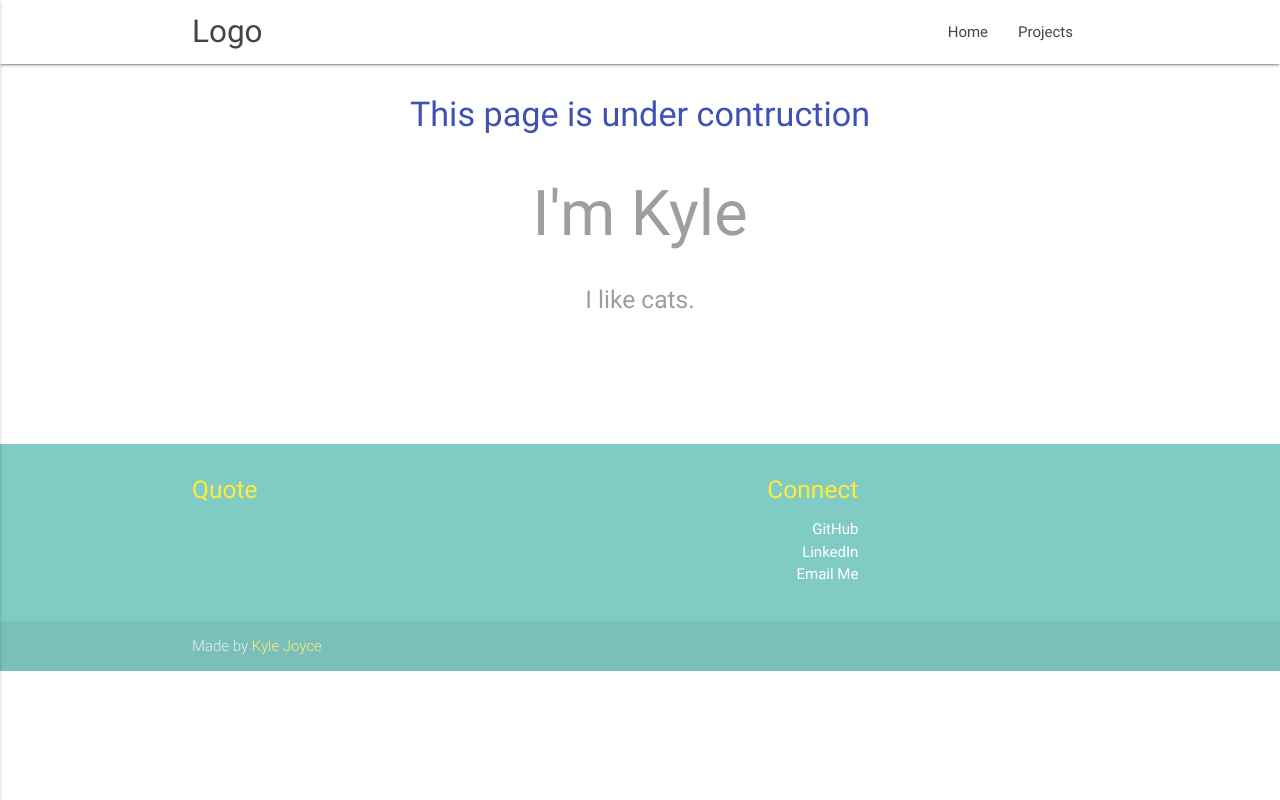
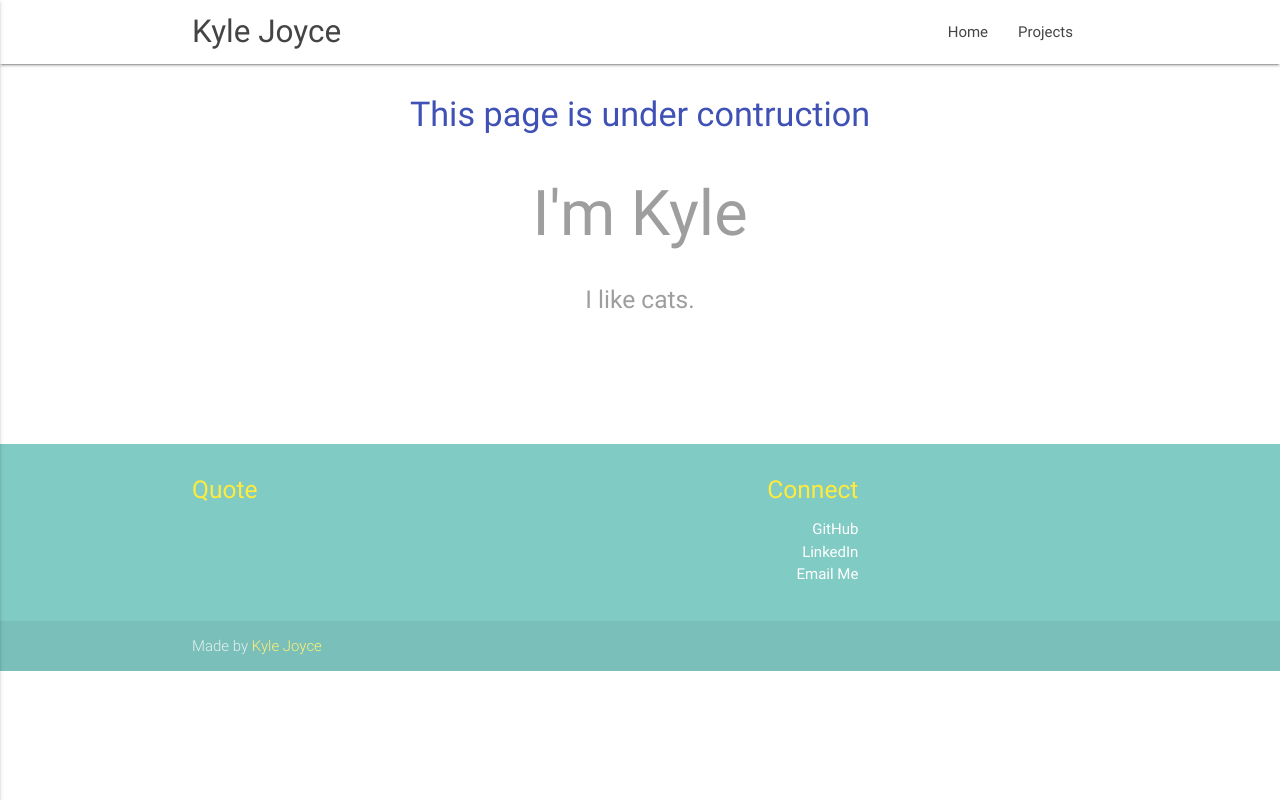
Before and after one commit to joyceky/portfolio17, a plain HTML site: page about.html in a window 1280 px wide. Drawn offline with nearby package versions, Linux system fonts and the light colour scheme.

Commit message:
bug fix :bug:

```diff
--- a/about.html
+++ b/about.html
@@ -13,7 +13,7 @@
 <body>
   <nav class="white" role="navigation">
     <div class="nav-wrapper container">
-      <a id="logo-container" href="#" class="brand-logo">Logo</a>
+      <a id="logo-container" href="#" class="brand-logo">Kyle Joyce</a>
       <ul class="right hide-on-med-and-down">
         <li><a href="index.html">Home</a></li>
         <li><a href="projects.html">Projects</a></li>
```
Also changed, not shown: index.html (+1 -1 lines), projects.html (+1 -1 lines).
